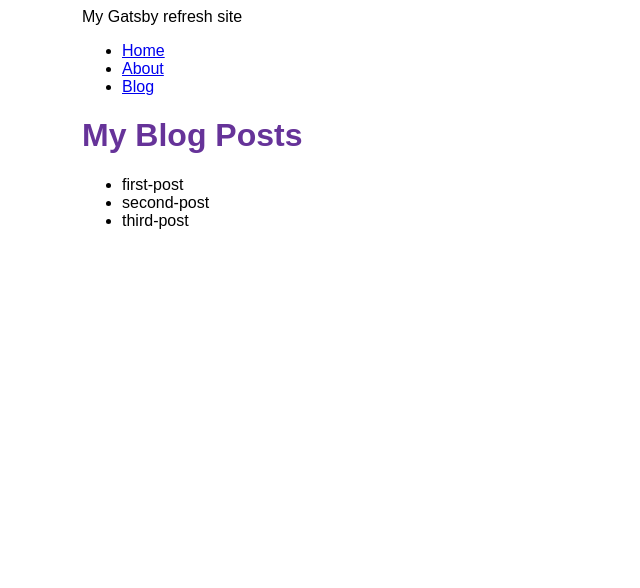
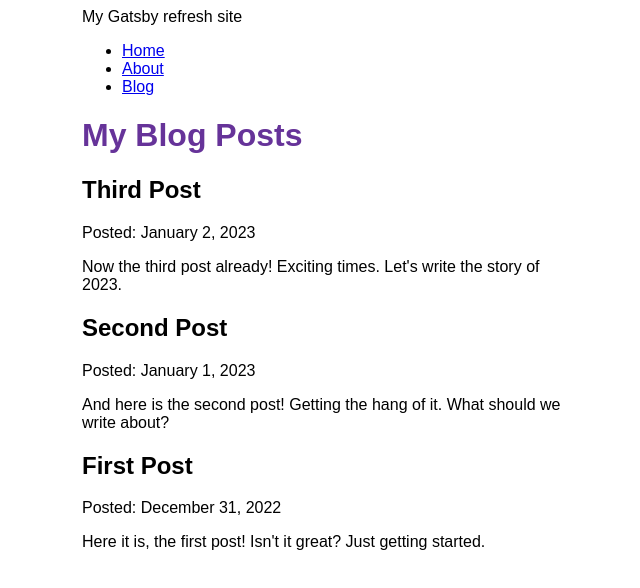
Before and after one commit to lisahammarstrand/my-gatsby-refresh-site, a Gatsby site: page /blog in a window 1280 px wide. Shown: the whole page, without its empty margins (308-948 px from the left). Built offline with nearby package versions, Linux system fonts and the light colour scheme; Gatsby itself is replaced by a stand-in of ours.

Commit message:
Finished part 5

```diff
--- a/blog/first-post.mdx
+++ b/blog/first-post.mdx
@@ -0,0 +1,11 @@
+---
+title: "First Post"
+date: "2022-12-31"
+slug: "first-post"
+---
+
+**Here it is, the first post!**
+
+*Isn't it great?*
+
+Just getting started.
--- a/blog/second-post.mdx
+++ b/blog/second-post.mdx
@@ -0,0 +1,11 @@
+---
+title: "Second Post"
+date: "2023-01-01"
+slug: "second-post"
+---
+
+**And here is the second post!**
+
+*Getting the hang of it.*
+
+What should we write about?
--- a/blog/third-post.mdx
+++ b/blog/third-post.mdx
@@ -0,0 +1,11 @@
+---
+title: "Third Post"
+date: "2023-01-02"
+slug: "third-post"
+---
+
+**Now the third post already!**
+
+*Exciting times.*
+
+Let's write the story of 2023.
--- a/gatsby-config.js
+++ b/gatsby-config.js
@@ -14,7 +14,8 @@ module.exports = {
       options: {
         name: `blog`,
         path: `${__dirname}/blog`,
-      }
-    }
+      },
+    },
+    "gatsby-plugin-mdx"
   ],
 }
--- a/package.json
+++ b/package.json
@@ -15,8 +15,10 @@
     "clean": "gatsby clean"
   },
   "dependencies": {
+    "@mdx-js/react": "^2.2.1",
     "gatsby": "^5.3.3",
     "gatsby-plugin-image": "^3.3.2",
+    "gatsby-plugin-mdx": "^5.3.1",
     "gatsby-plugin-sharp": "^5.3.2",
     "gatsby-source-filesystem": "^5.3.1",
     "react": "^18.2.0",
--- a/src/pages/blog.js
+++ b/src/pages/blog.js
@@ -7,27 +7,32 @@ import Seo from '../components/seo'
 const BlogPage = ({ data }) => {
   return (
     <Layout pageTitle="My Blog Posts">
-      <ul>
-        {
-          data.allFile.nodes.map(node => (
-            <li key={node.name}>
-              {node.name}
-            </li>
-          ))
-        }
-      </ul>
+      {
+        data.allMdx.nodes.map(node => (
+          <article key={node.id}>
+            <h2>{node.frontmatter.title}</h2>
+            <p>Posted: {node.frontmatter.date}</p>
+            <p>{node.excerpt}</p>
+          </article>
+        ))
+      }
     </Layout>
   )
 }
 
 export const query = graphql`
-  query {
-    allFile {
-     nodes {
-        name
+query {
+  allMdx(sort: {frontmatter: {date: DESC}}) {
+    nodes {
+      excerpt
+      frontmatter {
+        date(formatString: "MMMM D, YYYY")
+        title
       }
+      id
     }
   }
+}
 `
 
 export const Head = () => <Seo title="My Blog Posts" />
```
Also changed, not shown: 1 other file.
